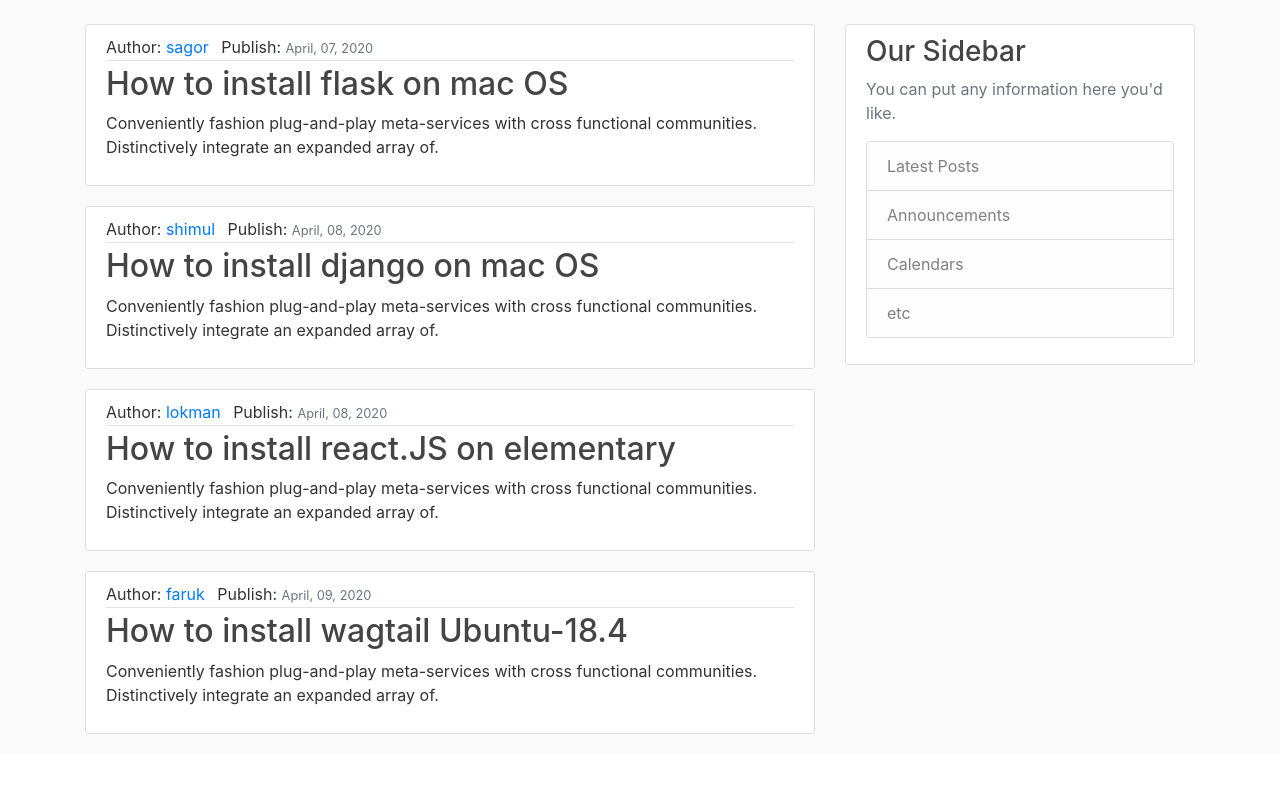
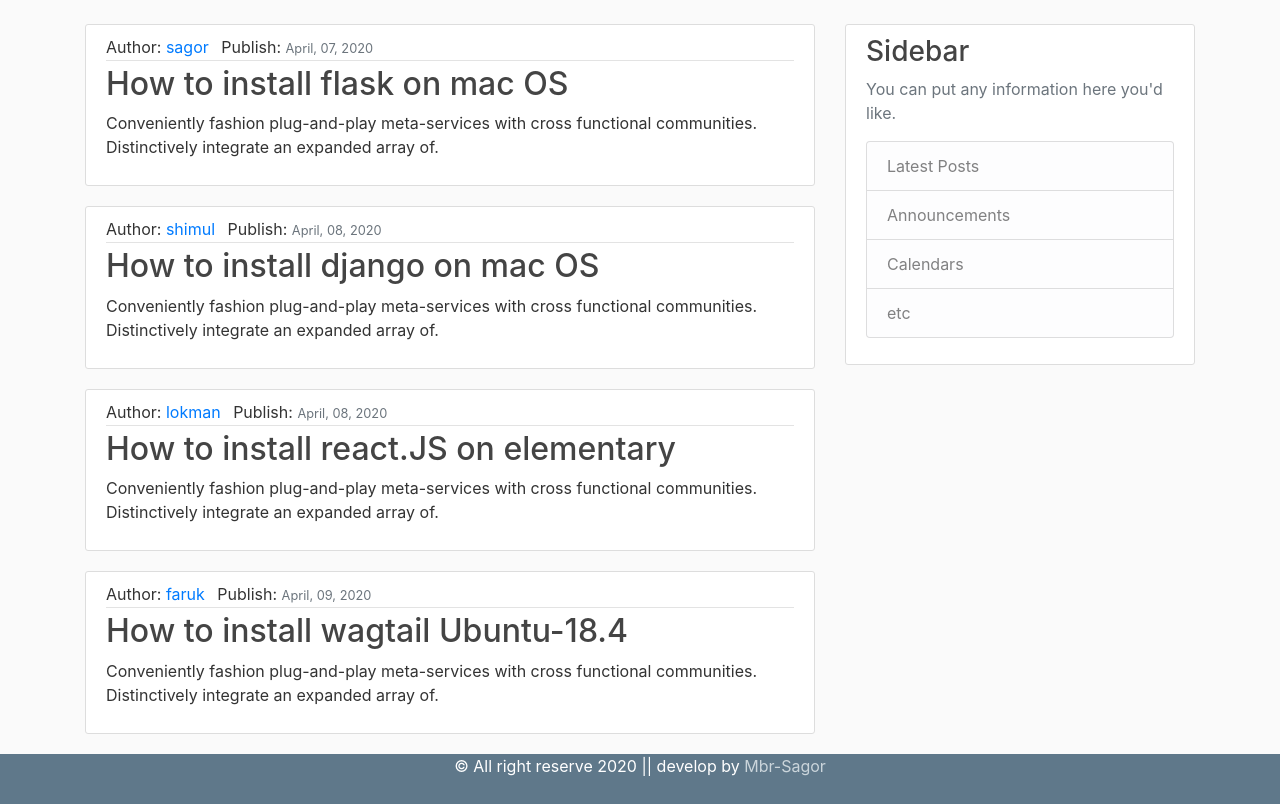
Before and after one commit to mbrsagor/pythonFireStore, a Flask app: page / in a window 1280 px wide. Shown: the part 56-860 px from the top of the page. Before the commit the page ends 790 px from the top, so only its background shows below. Run offline with Flask 2, Linux system fonts and the light colour scheme; some libraries are stand-ins or nearby versions.

Commit message:
Footer section added

```diff
--- a/static/css/style.css
+++ b/static/css/style.css
@@ -78,3 +78,13 @@
 .account-heading {
   font-size: 2.5rem;
 }
+
+footer {
+  background: #5F788A;
+  height: 50px;
+  color: #ffffff;
+}
+
+footer a {
+  color: #cbd5db;
+}
--- a/templates/layout.html
+++ b/templates/layout.html
@@ -56,7 +56,7 @@
         </div>
         <div class="col-md-4">
             <div class="content-section">
-                <h3>Our Sidebar</h3>
+                <h3>Sidebar</h3>
                 <p class='text-muted'>You can put any information here you'd like.
                 <ul class="list-group">
                     <li class="list-group-item list-group-item-light">Latest Posts</li>
@@ -69,6 +69,17 @@
         </div>
     </div>
 </main>
+
+<footer>
+    <div class="container">
+        <div class="row">
+            <div class="col-lg-12 text-center">
+                &copy; All right reserve 2020 || develop by <a target="_blank" href="https://mbrsagorbd.wordpress
+                .com/">Mbr-Sagor</a>
+            </div>
+        </div>
+    </div>
+</footer>
 
 
 <!-- Optional JavaScript -->
```
Also changed, not shown: 1 other file.
